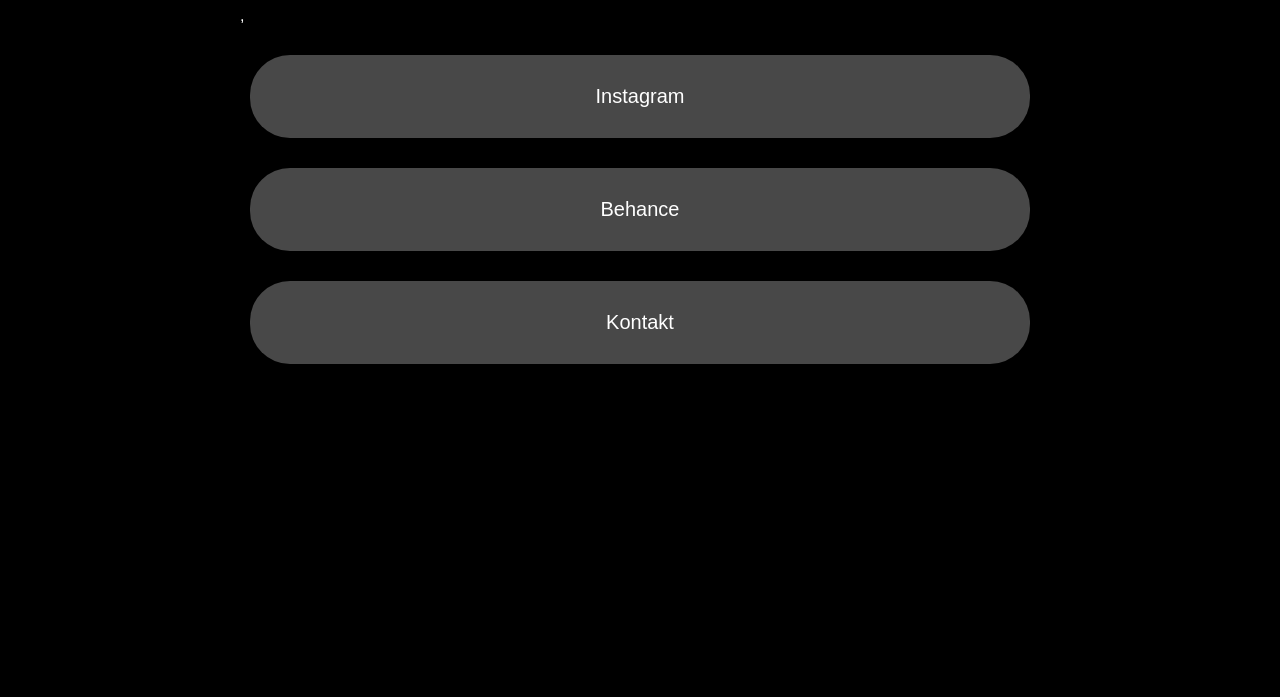
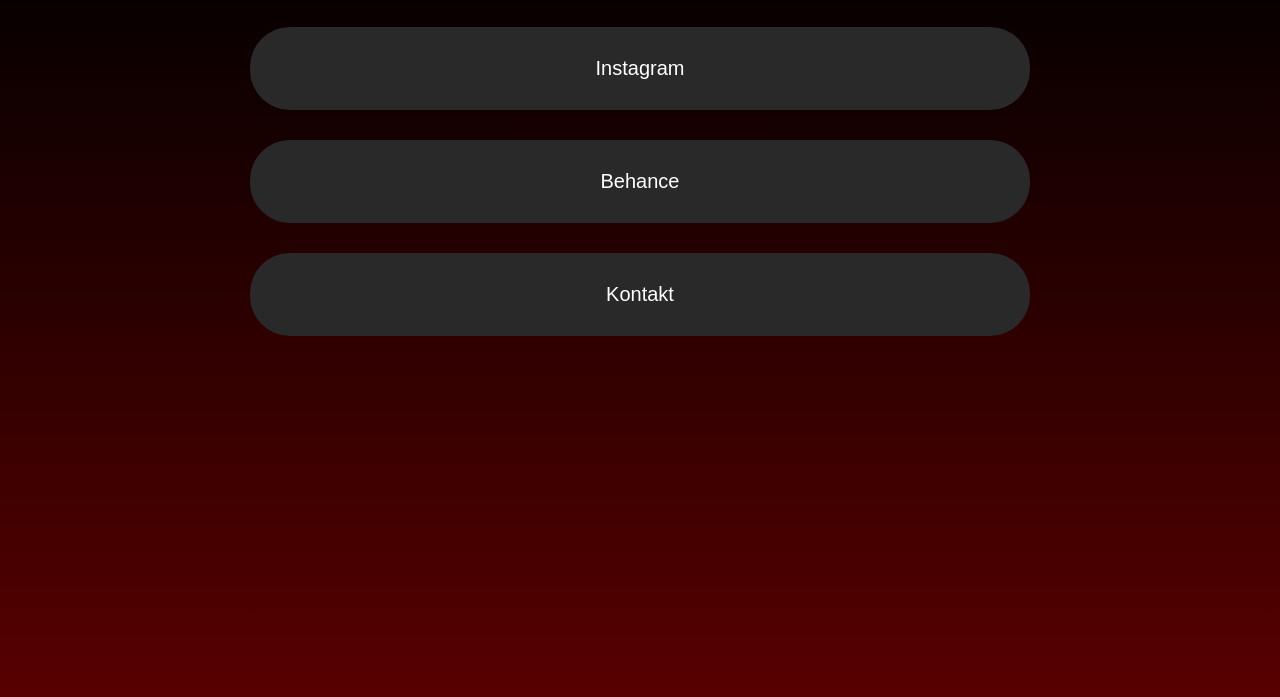
Before and after one commit to goodideagiver/front_dev, a plain HTML site: page link.html in a window 1280 px wide. Shown: the part 69-766 px from the top of the page. Drawn offline with Linux system fonts and the light colour scheme.

Commit message:
bg linki

```diff
--- a/style-link.css
+++ b/style-link.css
@@ -1,8 +1,10 @@
 body {
     font-family: Arial;
     color: white;
-    background-color:rgb(0, 0, 0);
     padding: 5%px 0px;
+    background: rgb(0,0,0);
+    background: linear-gradient(180deg, rgba(0,0,0,1) 0%, rgba(96,0,0,1) 100%);
+    height: 100vh;
 }
 
 h1 {
@@ -19,7 +21,7 @@
 }
 
 li {
-    background-color: #484848;
+    background-color: #292929;
     padding: 30px 20px;
     margin: 30px 10px;
     text-align: center;
```
Also changed, not shown: link.html (+1 -1 lines).
